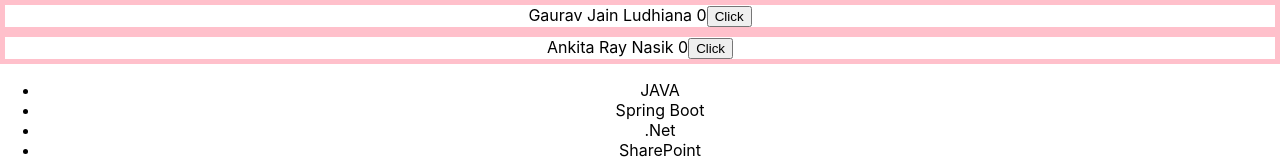
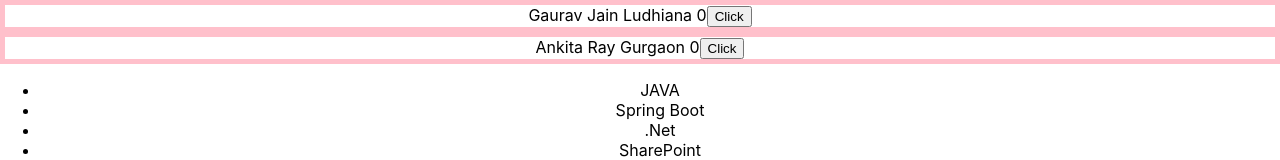
Before and after one commit to Gauravjain449/reacthoc, a React (Create React App) app: page / in a window 1280 px wide. Shown: the top 160 px of the page. Built offline with nearby package versions, Linux system fonts and the light colour scheme.

Commit message:
add env file

```diff
--- a/src/App.js
+++ b/src/App.js
@@ -9,7 +9,7 @@ function App() {
   return (
     <div className="App">
       <File1 city="Ludhiana" />
-      <File2 city="Nasik" />
+      <File2 city="Gurgaon" />
       <BookList />
       <Bookdetails />
     </div>
```
